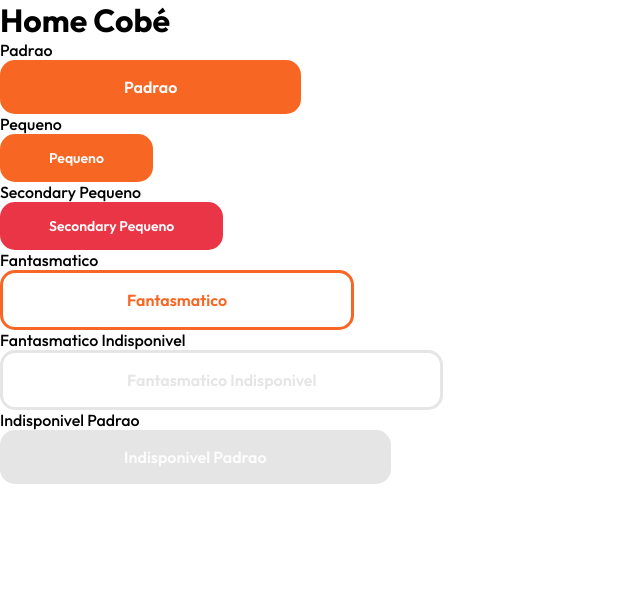
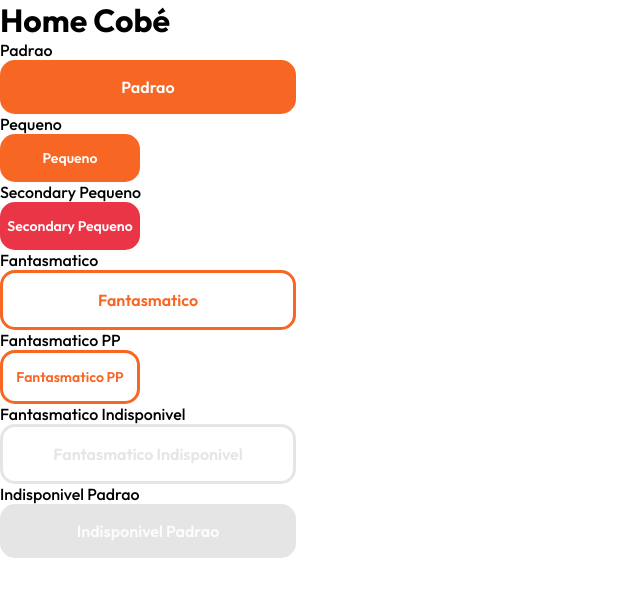
Before and after one commit to fernandolar4/ioasysCamp-Round6, a React (Create React App) app: page / in a window 1280 px wide. Shown: the top 596 px of the page, without its empty margins (0-640 px from the left). Built offline with nearby package versions, Linux system fonts and the light colour scheme.

Commit message:
Button fixes

```diff
--- a/src/components/Button/Button.style.js
+++ b/src/components/Button/Button.style.js
@@ -5,15 +5,17 @@ export const Button = styled.button`
   color: #fcfcfc;
   font-weight: 600;
   font-size: 16px;
-  padding: 17px 124px;
+  padding: 17px 0px;
   border-radius: 15px;
+  width: 296px;
   :hover {
     background-color: ${({ theme }) => theme.colors.primaryDarker};
   }
 
   &.small {
     font-size: 14px;
-    padding: 15px 49px;
+    padding: 15px 0px;
+    width: 140px;
   }
 
   &.secondary {
@@ -25,14 +27,20 @@ export const Button = styled.button`
 
   &.disabled {
     background-color: #e5e5e5;
+    pointer-events: none;
   }
 
   &.ghost {
     background-color: transparent;
     border: 3px solid;
     color: ${({ theme }) => theme.colors.primary};
+    :hover {
+      color: #fcfcfc;
+      background-color: ${({ theme }) => theme.colors.primaryDarker};
+    }
     &.disabled {
       color: #e5e5e5;
+      pointer-events: none;
     }
   }
 `;
--- a/src/pages/Home/index.jsx
+++ b/src/pages/Home/index.jsx
@@ -14,6 +14,8 @@ const Home = () => {
       <Button className="small secondary">Secondary Pequeno</Button>
       <p>Fantasmatico</p>
       <Button className="ghost">Fantasmatico</Button>
+      <p>Fantasmatico PP</p>
+      <Button className="ghost small">Fantasmatico PP</Button>
       <p>Fantasmatico Indisponivel</p>
       <Button className="ghost disabled">Fantasmatico Indisponivel</Button>
       <p> Indisponivel Padrao</p>
```
